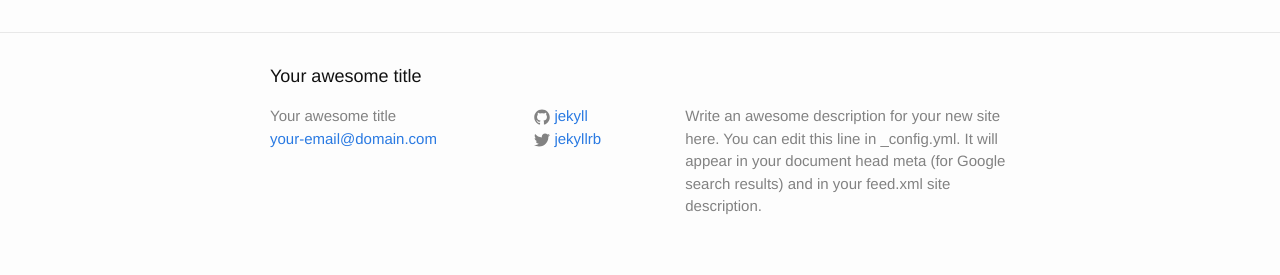
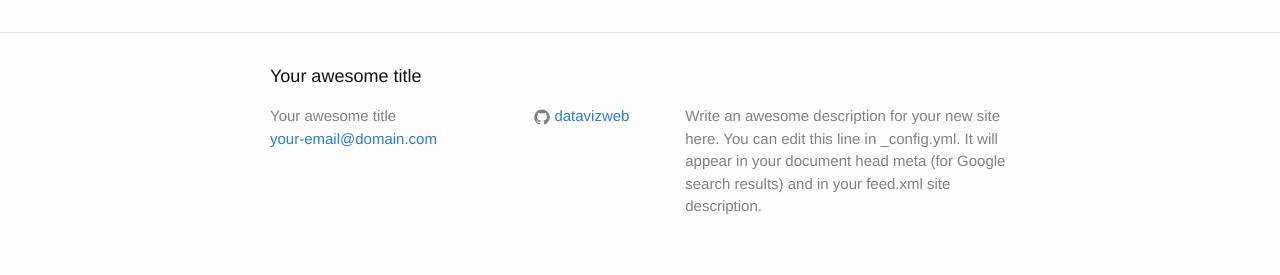
Before and after one commit to datavizweb/dataviz, a Jekyll site: the page built from index.html, in a window 1280 px wide. Shown: the part 714-989 px from the top of the page. Built offline with Jekyll 4.4.1, drawn with Linux system fonts in a browser that asks for light colours.

Commit message:
Update _config.yml
update

```diff
--- a/_config.yml
+++ b/_config.yml
@@ -14,8 +14,8 @@ description: > # this means to ignore newlines until "baseurl:"
   Google search results) and in your feed.xml site description.
 baseurl: "" # the subpath of your site, e.g. /blog
 url: "http://yourdomain.com" # the base hostname & protocol for your site
-twitter_username: jekyllrb
-github_username:  jekyll
+twitter_username:
+github_username:  datavizweb
 
 # Build settings
 markdown: kramdown
```
